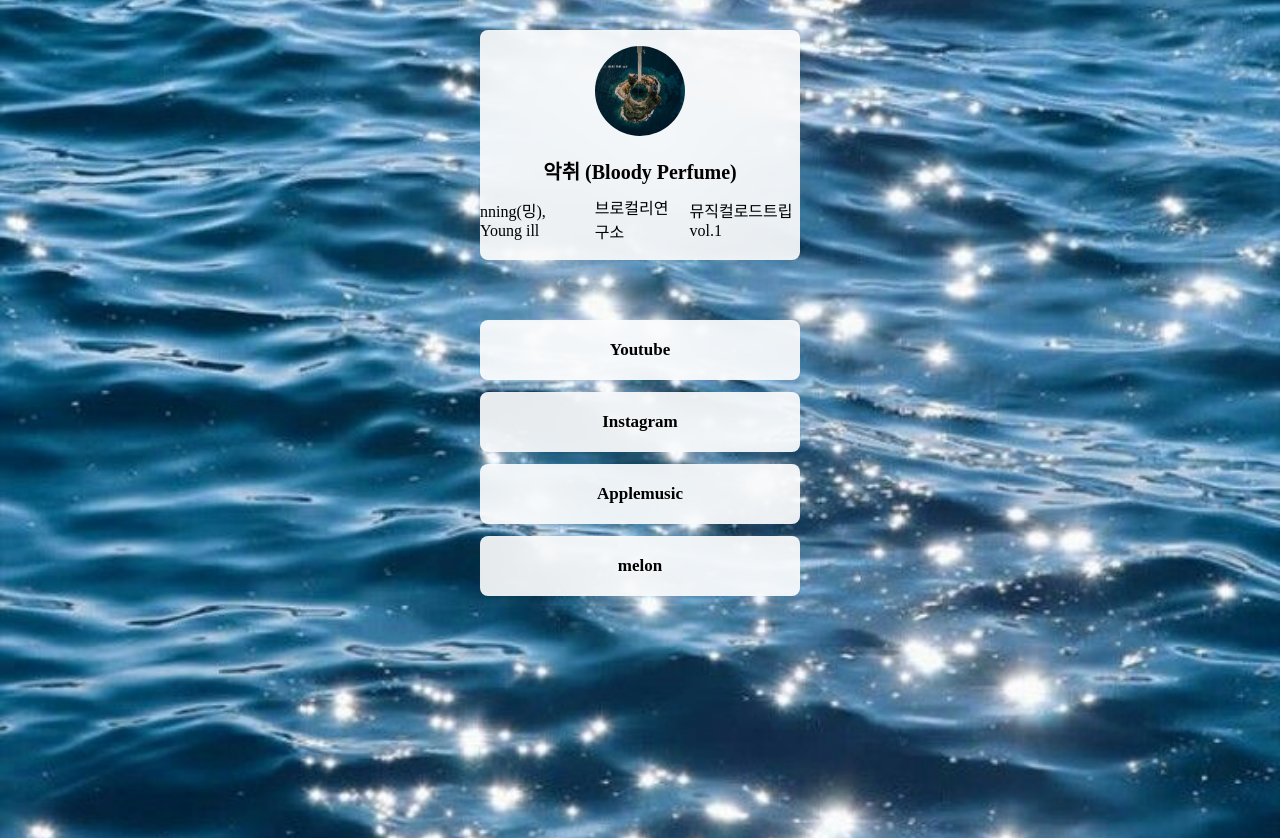
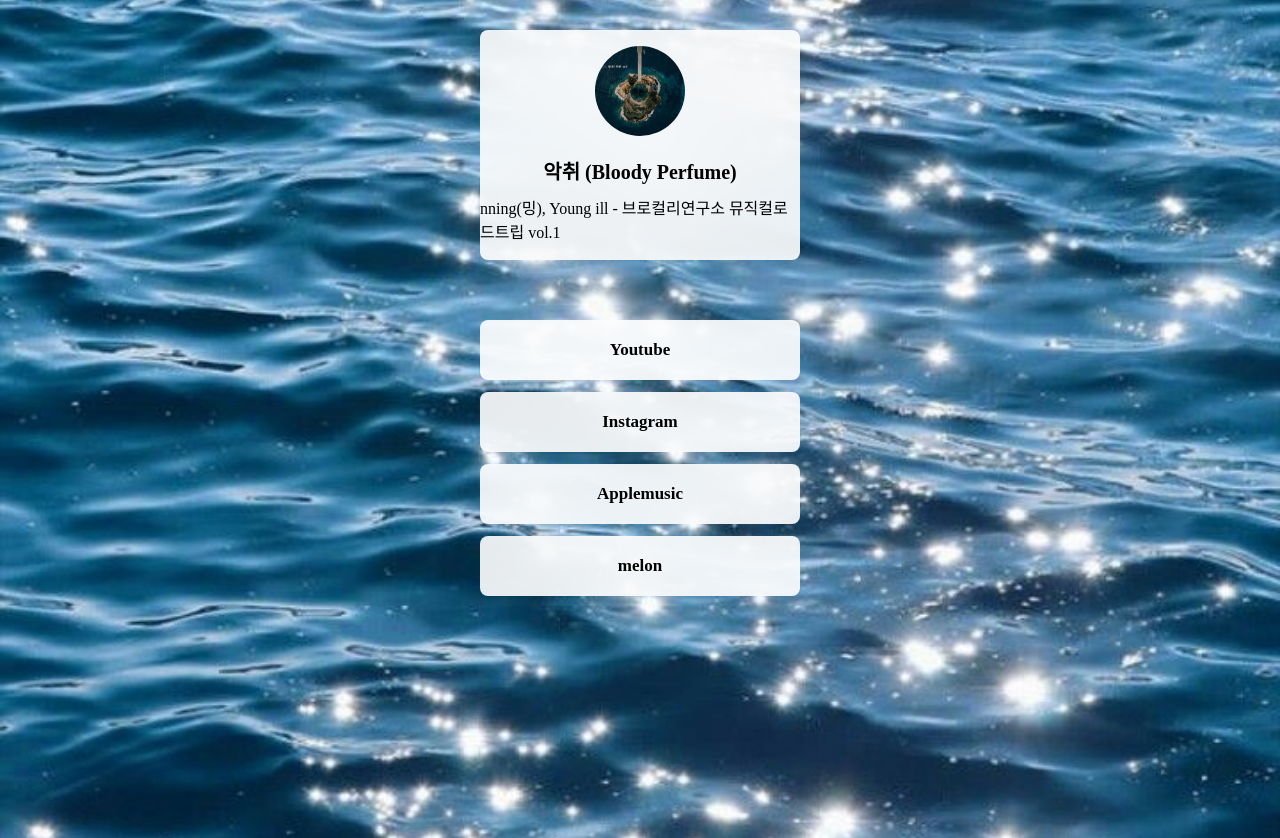
Before and after one commit to angelamz121011/BC, a plain HTML site: page index.html in a window 1280 px wide. Drawn offline with Linux system fonts and the light colour scheme; a web font is replaced by a local one.

Commit message:
Update index.html

```diff
--- a/index.html
+++ b/index.html
@@ -86,7 +86,7 @@
             text-decoration: none;
         }
         .source {
-            font-size: 17px;
+            font-size: 13px;
             color: white;
             font-weight: 500;
         }
@@ -100,9 +100,7 @@
             <div class="profile"></div>
             <h1 class="main">악취 (Bloody Perfume)</h1>
             <div class="subs">
-                <p class="sub">nning(밍), Young ill</p>
-                <p class="sub">브로컬리연구소</p>
-                <p class="sub">뮤직컬로드트립 vol.1</p>
+                <p class="sub">nning(밍), Young ill - 브로컬리연구소 뮤직컬로드트립 vol.1</p>
             </div>
         </div>
         <a class="bigbutton"target="_blank" href="https://www.youtube.com/channel/UCmwd4v4myH0n1kdPuWPUpLA">Youtube</a>
```
